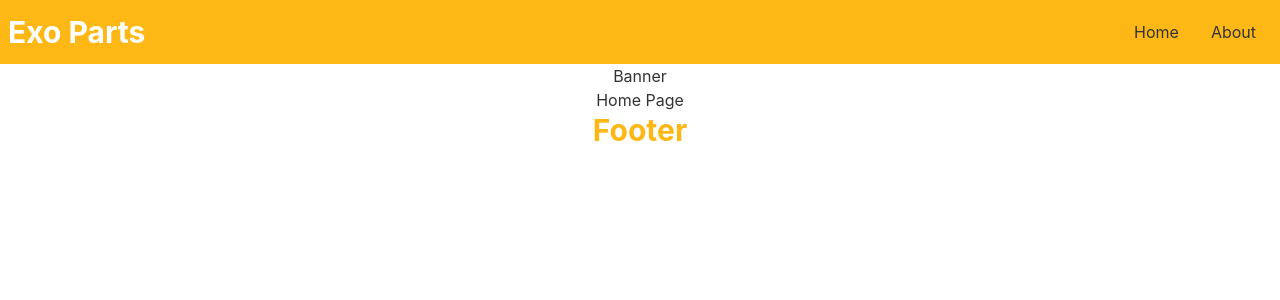
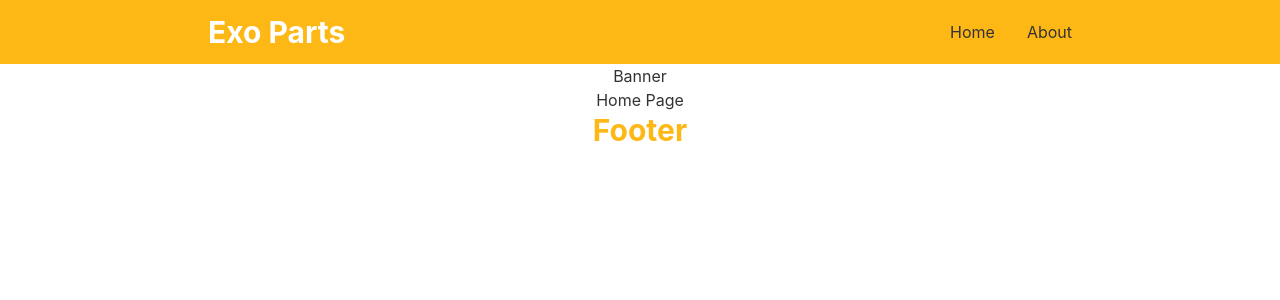
Before and after one commit to SamiulxHasanx07/exo-parts-client, a React (Create React App) app: page / in a window 1280 px wide. Shown: the top 300 px of the page. Built offline with nearby package versions, Linux system fonts and the light colour scheme.

Commit message:
Navbar error fix

```diff
--- a/src/App.js
+++ b/src/App.js
@@ -1,14 +1,37 @@
 import './App.css';
-import { Routes, Route } from "react-router-dom";
+import { Routes, Route, Link } from "react-router-dom";
 import Home from './pages/Home/Home';
 import NotFound from './pages/NotFound/NotFound';
 import Footer from './shared/Footer';
 import Navbar from './shared/Navbar';
 
 function App() {
+
+
   return (
     <div className="App">
+      <div className="drawer drawer-end">
+        <input id="my-drawer-3" type="checkbox" className="drawer-toggle" />
+        <div className="drawer-content flex flex-col">
+          <div className="w-full navbar bg-primary px-48">
+
+            <div className="flex-1 px-2 mx-2">
+              <Link to='/'><h2 className='text-3xl font-bold text-white'>Exo Parts</h2></Link>
+            </div>
+            <div className="flex-none lg:hidden">
+              <label htmlFor="my-drawer-3" className="btn btn-square btn-ghost">
+                <svg xmlns="http://www.w3.org/2000/svg" fill="none" viewBox="0 0 24 24" className="inline-block w-6 h-6 stroke-current"><path strokeLinecap="round" strokeLinejoin="round" strokeWidth="2" d="M4 6h16M4 12h16M4 18h16"></path></svg>
+              </label>
+            </div>
+
+            <div className="flex-none hidden lg:block">
+              <ul className="menu menu-horizontal">
                 <Navbar />
+              </ul>
+            </div>
+          </div>
+          {/* <!-- Page content here --> */}
+
           <Routes>
             <Route path='/' element={<Home></Home>}></Route>
             <Route path='home' element={<Home></Home>}></Route>
@@ -16,6 +39,33 @@ function App() {
           </Routes>
 
           <Footer />
+
+        </div>
+        <div className="drawer-side">
+          <label htmlFor="my-drawer-3" className="drawer-overlay"></label>
+          <ul className="menu p-4 overflow-y-auto w-80 bg-base-100">
+            <Navbar />
+
+          </ul>
+
+        </div>
+      </div>
+
+
+
+
+
+
+
+
+
+
+
+
+
+
+
+
     </div>
   );
 }
--- a/src/shared/Navbar.js
+++ b/src/shared/Navbar.js
@@ -10,30 +10,11 @@ const Navbar = () => {
 
     </>
     return (
-        <div className='bg-primary'>
-
-            <div className="navbar container mx-auto">
-                <div className="navbar-start">
-                    <Link to='/' className="normal-case text-3xl text-white font-bold">Exo Parts</Link>
-
-                    <div className="dropdown ml-[100px]">
-                        <label tabindex="0" className="btn btn-ghost lg:hidden">
-                            <svg xmlns="http://www.w3.org/2000/svg" className="h-5 w-5" fill="none" viewBox="0 0 24 24" stroke="currentColor"><path stroke-linecap="round" stroke-linejoin="round" stroke-width="2" d="M4 6h16M4 12h8m-8 6h16" /></svg>
-                        </label>
-                        <ul tabindex="0" className="menu menu-compact dropdown-content mt-3 p-2 shadow bg-base-100 rounded-box w-52">
-                            {menuItems}
-                        </ul>
-                    </div>
-                </div>
-                <div className="navbar-end hidden lg:flex">
-                    <ul className="menu menu-horizontal p-0">
-                        {menuItems}
-                    </ul>
-                </div>
-
-            </div>
-
-        </div>
+        <ul>
+            {
+                menuItems
+            }
+        </ul>
     );
 };
 
```
Lines whose indentation alone changed are shown as unchanged.
